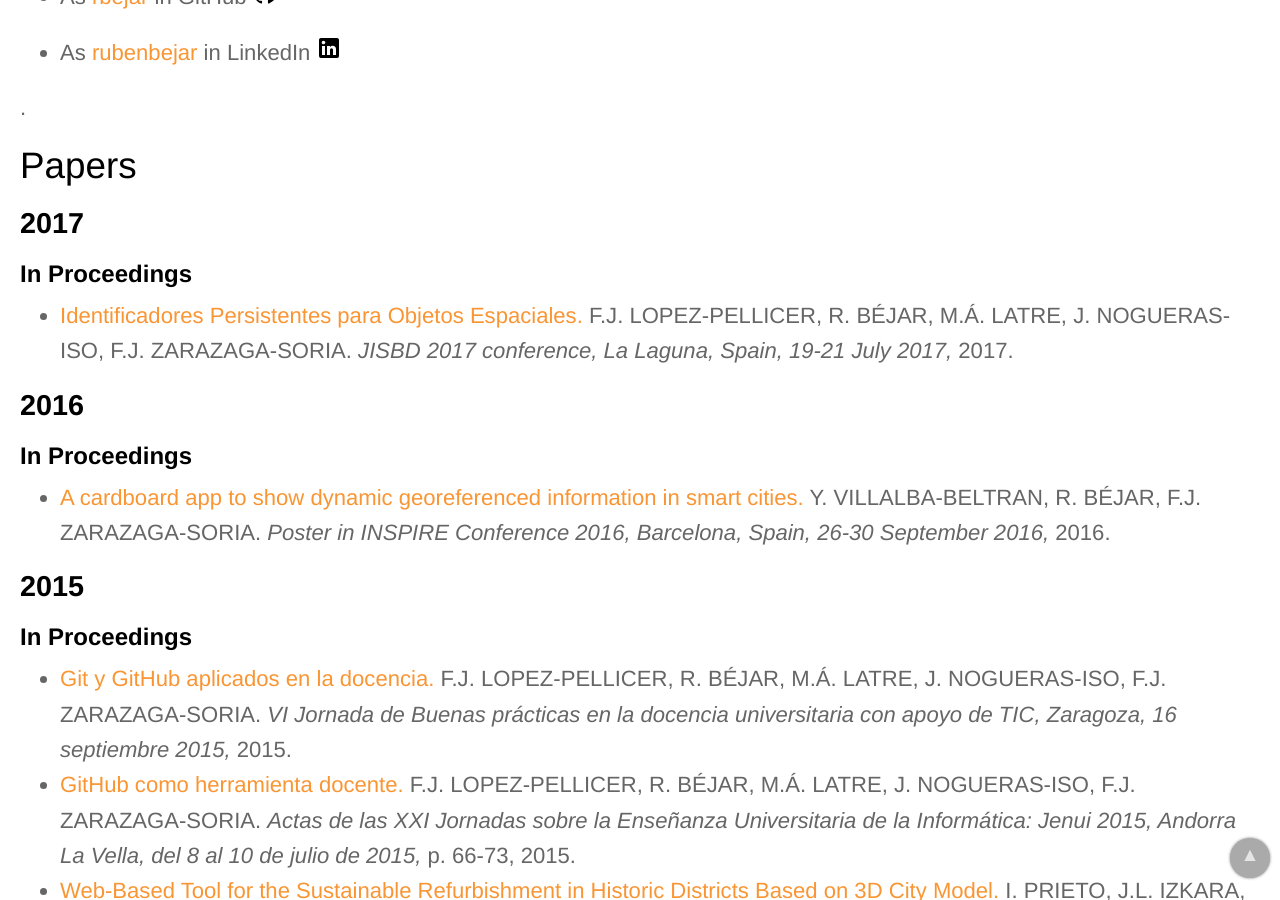
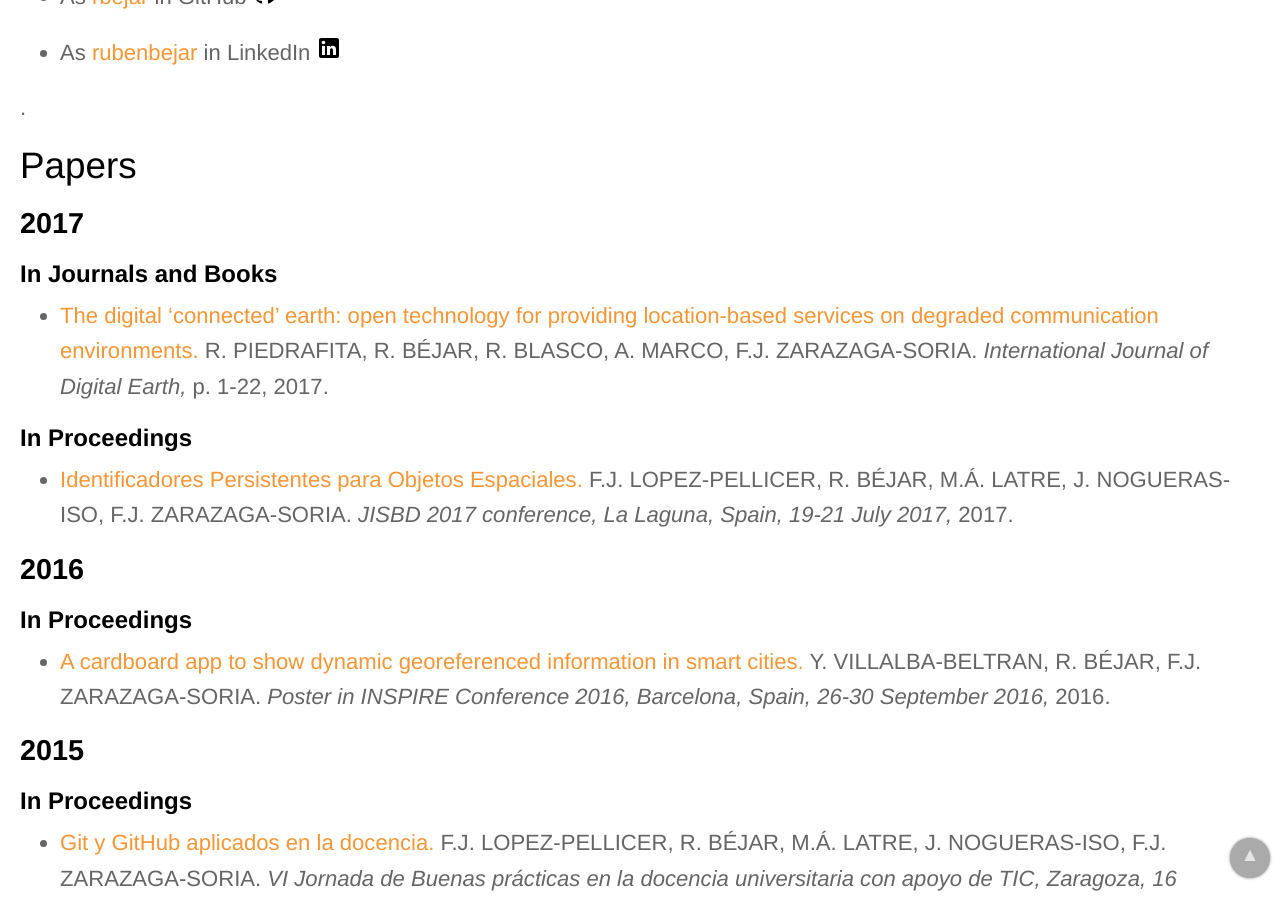
Before and after one commit to IAAA-Lab/IAAA-Lab.github.io, a Jekyll site: the page built from _staff/rbejar.md, in a window 1280 px wide and 900 px high, scrolled down 984 px. Built offline with Jekyll 4.4.1, drawn with Linux system fonts in a browser that asks for light colours.

Commit message:
Update papers.yml
Inclusión del artículo "The digital ‘connected’ earth: open technology for providing location-based services on degraded communication environments"

```diff
--- a/_data/papers.yml
+++ b/_data/papers.yml
@@ -15,6 +15,14 @@
   publication_detail: "vol. 31 nº 8 p. 1583-1605"
   year: 2017
   doi: 10.1080/13658816.2017.1319949
+# -------------------
+- title: "The digital ‘connected’ earth: open technology for providing location-based services on degraded communication environments"
+  url: http://www.tandfonline.com/doi/abs/10.1080/17538947.2017.1356387?journalCode=tjde20
+  authors: R. PIEDRAFITA, R. BÉJAR, R. BLASCO, A. MARCO, F.J. ZARAZAGA-SORIA
+  publication: "International Journal of Digital Earth"
+  publication_detail: "p. 1-22"
+  year: 2017
+  doi: 10.1080/17538947.2017.1356387
 # -------------------
 - title: "Mapas de navegación para la automatización de pruebas de aceptación en aplicaciones móviles"
   url: http://hdl.handle.net/11705/JISBD/2017/072
```
